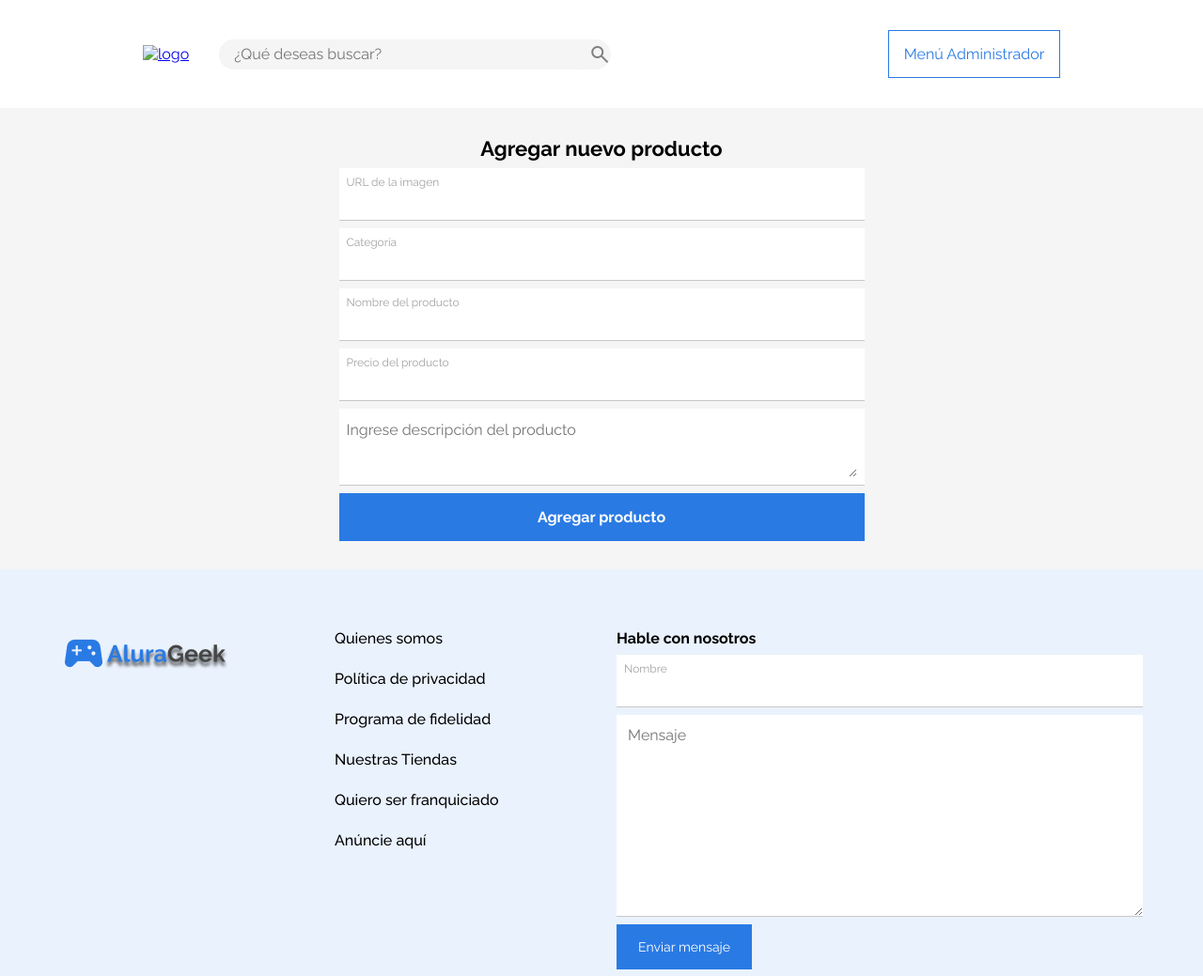
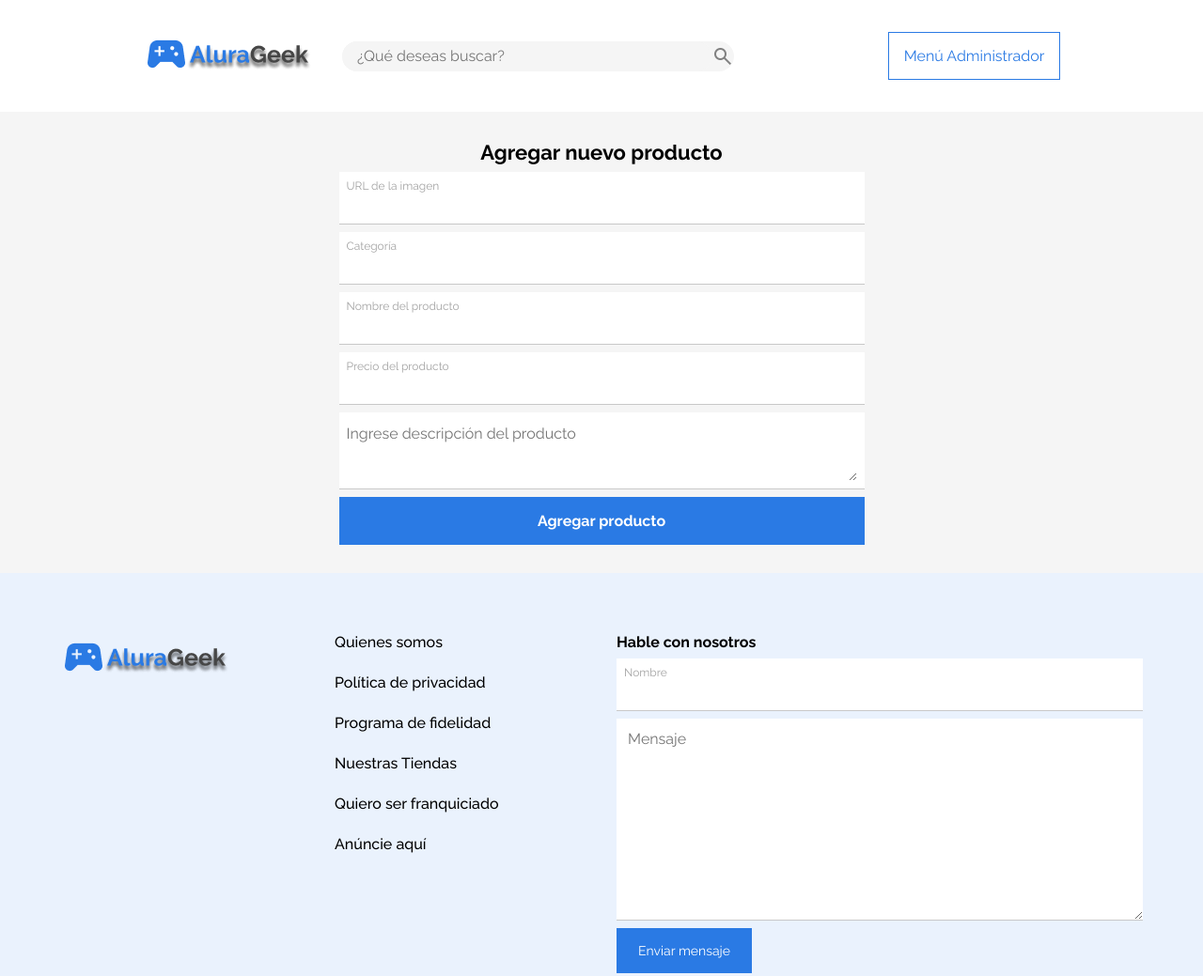
Before and after one commit to DANIELDIM7/AluraGeek, a plain HTML site: page components/agregarProducto.html in a window 1280 px wide. Shown: the top 1039 px of the page at 94% size. Drawn offline with nearby package versions, Linux system fonts and the light colour scheme.

Commit message:
Nuevo arreglo de los enlaces

```diff
--- a/components/agregarProducto.html
+++ b/components/agregarProducto.html
@@ -29,7 +29,7 @@
       <nav class="nav">
         <div class="buscador">
           <a href="../index.html">
-            <img src="img/Logo .png" alt="logo" />
+            <img src="../img/Logo .png" alt="logo" />
           </a>
             <div class="box-input">
             <input
```
Also changed, not shown: components/login.html (+1 -1 lines), components/productos.html (+1 -1 lines).
